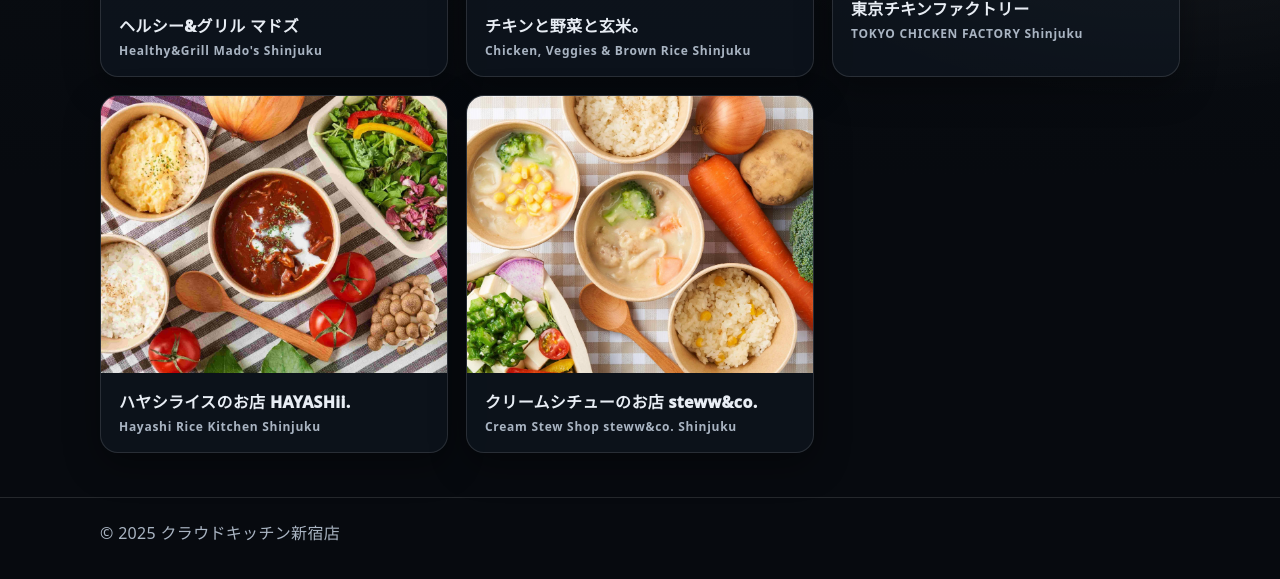
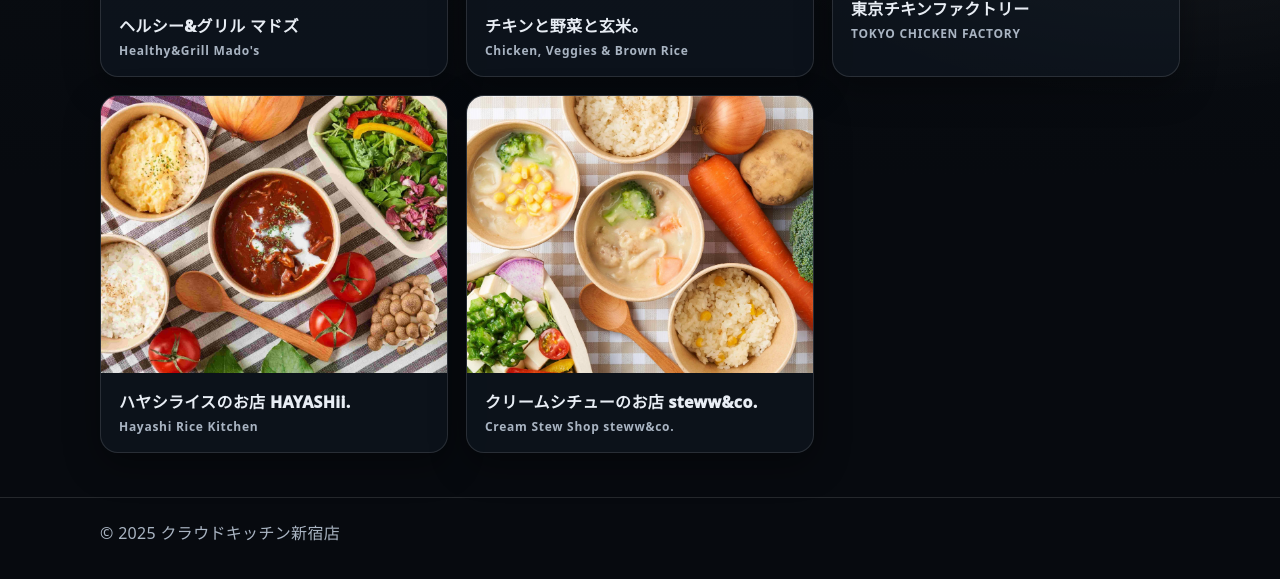
Before and after one commit to aoao1515/cloudkitchen-shinjuku, a plain HTML site: page index.html in a window 1280 px wide. Shown: the part 431-1010 px from the top of the page. Drawn offline with Linux system fonts and the light colour scheme.

Commit message:
Remove 'Shinjuku' from English brand names

```diff
--- a/index.html
+++ b/index.html
@@ -121,35 +121,35 @@
           <a class="brandCard" href="https://www.order.store/store/%E3%83%98%E3%83%AB%E3%82%B7%E3%83%BC%26%E3%82%AF%E3%83%AA%E3%83%AB-%E3%83%9E%E3%83%88%E3%82%B9-%E6%96%B0%E5%AE%BF%E5%BA%97-healthy%26grill-mados-shinjuku/Uif6IEcdTCejalZvpRHZZg" target="_blank" rel="noopener">
             <div class="imgWrap"><img src="assets/mados.jpeg" alt="ヘルシー&グリル マドズ" /></div>
             <div class="body">
-              <div class="name">ヘルシー&グリル マドズ<span class="en">Healthy&Grill Mado's Shinjuku</span></div>
+              <div class="name">ヘルシー&グリル マドズ<span class="en">Healthy&Grill Mado's</span></div>
             </div>
           </a>
 
           <a class="brandCard" href="https://www.order.store/store/%E3%83%81%E3%82%AD%E3%83%B3%E3%81%A8%E9%87%8E%E8%8F%9C%E3%81%A8%E7%8E%84%E7%B1%B3%E3%80%82-%E6%96%B0%E5%AE%BF%E5%BA%97/zBnMYQG9VtuGtSeLMC99Gg" target="_blank" rel="noopener">
             <div class="imgWrap"><img src="assets/chicken-genmai.jpeg" alt="チキンと野菜と玄米。" /></div>
             <div class="body">
-              <div class="name">チキンと野菜と玄米。<span class="en">Chicken, Veggies &amp; Brown Rice Shinjuku</span></div>
+              <div class="name">チキンと野菜と玄米。<span class="en">Chicken, Veggies &amp; Brown Rice</span></div>
             </div>
           </a>
 
           <a class="brandCard" href="https://www.order.store/store/%E6%9D%B1%E4%BA%AC%E3%83%81%E3%82%AD%E3%83%B3%E3%83%95%E3%82%A1%E3%82%AF%E3%83%88%E3%83%AA%E3%83%BC-%E6%96%B0%E5%AE%BF%E5%BA%97-tokyo-chicken-factory-shinjuku/Wo2uCBS7QyKLtcKQZ6lY8Q" target="_blank" rel="noopener">
             <div class="imgWrap"><img src="assets/tokyo-chicken-factory.jpg" alt="東京チキンファクトリー" /></div>
             <div class="body">
-              <div class="name">東京チキンファクトリー<span class="en">TOKYO CHICKEN FACTORY Shinjuku</span></div>
+              <div class="name">東京チキンファクトリー<span class="en">TOKYO CHICKEN FACTORY</span></div>
             </div>
           </a>
 
           <a class="brandCard" href="https://www.order.store/store/%E3%83%8F%E3%83%A4%E3%82%B7%E3%83%A9%E3%82%A4%E3%82%B9%E3%81%AE%E3%81%8A%E5%BA%97-hayashii-%E6%96%B0%E5%AE%BF%E5%BA%97/KissL0GJUKC6WZ-bwJLL-A" target="_blank" rel="noopener">
             <div class="imgWrap"><img src="assets/hayashii.jpeg" alt="ハヤシライスのお店 HAYASHii." /></div>
             <div class="body">
-              <div class="name">ハヤシライスのお店 HAYASHii.<span class="en">Hayashi Rice Kitchen Shinjuku</span></div>
+              <div class="name">ハヤシライスのお店 HAYASHii.<span class="en">Hayashi Rice Kitchen</span></div>
             </div>
           </a>
 
           <a class="brandCard" href="https://www.order.store/store/%E3%82%AF%E3%83%AA%E3%83%BC%E3%83%A0%E3%82%B7%E3%83%81%E3%83%A5%E3%83%BC%E3%81%AE%E3%81%8A%E5%BA%97-steww%26co-%E6%96%B0%E5%AE%BF%E5%BA%97/6uTXSuIGRlm6qACpjmyKzA" target="_blank" rel="noopener">
             <div class="imgWrap"><img src="assets/steww-co.jpeg" alt="クリームシチューのお店 steww&co." /></div>
             <div class="body">
-              <div class="name">クリームシチューのお店 steww&co.<span class="en">Cream Stew Shop steww&amp;co. Shinjuku</span></div>
+              <div class="name">クリームシチューのお店 steww&co.<span class="en">Cream Stew Shop steww&amp;co.</span></div>
             </div>
           </a>
         </div>
```
